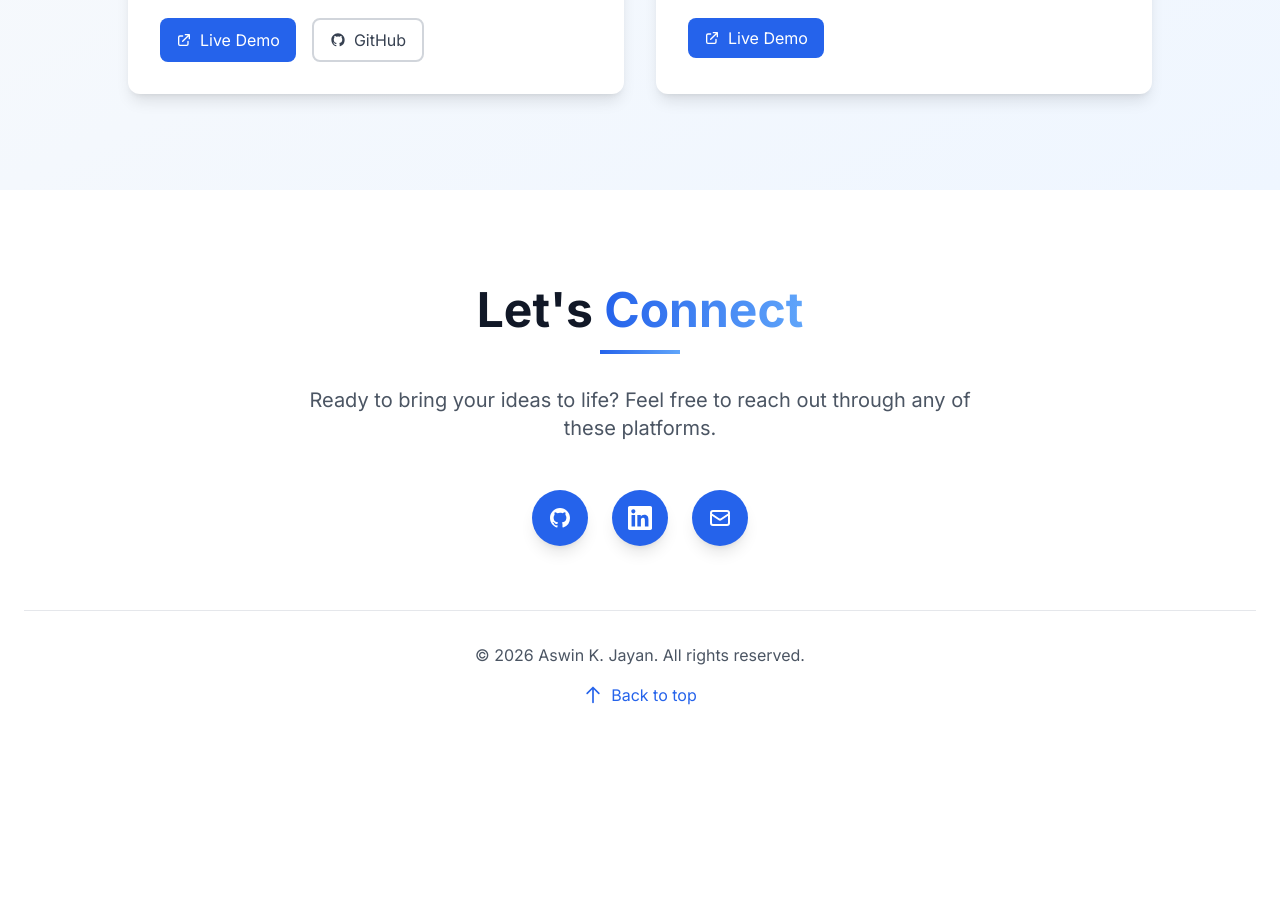
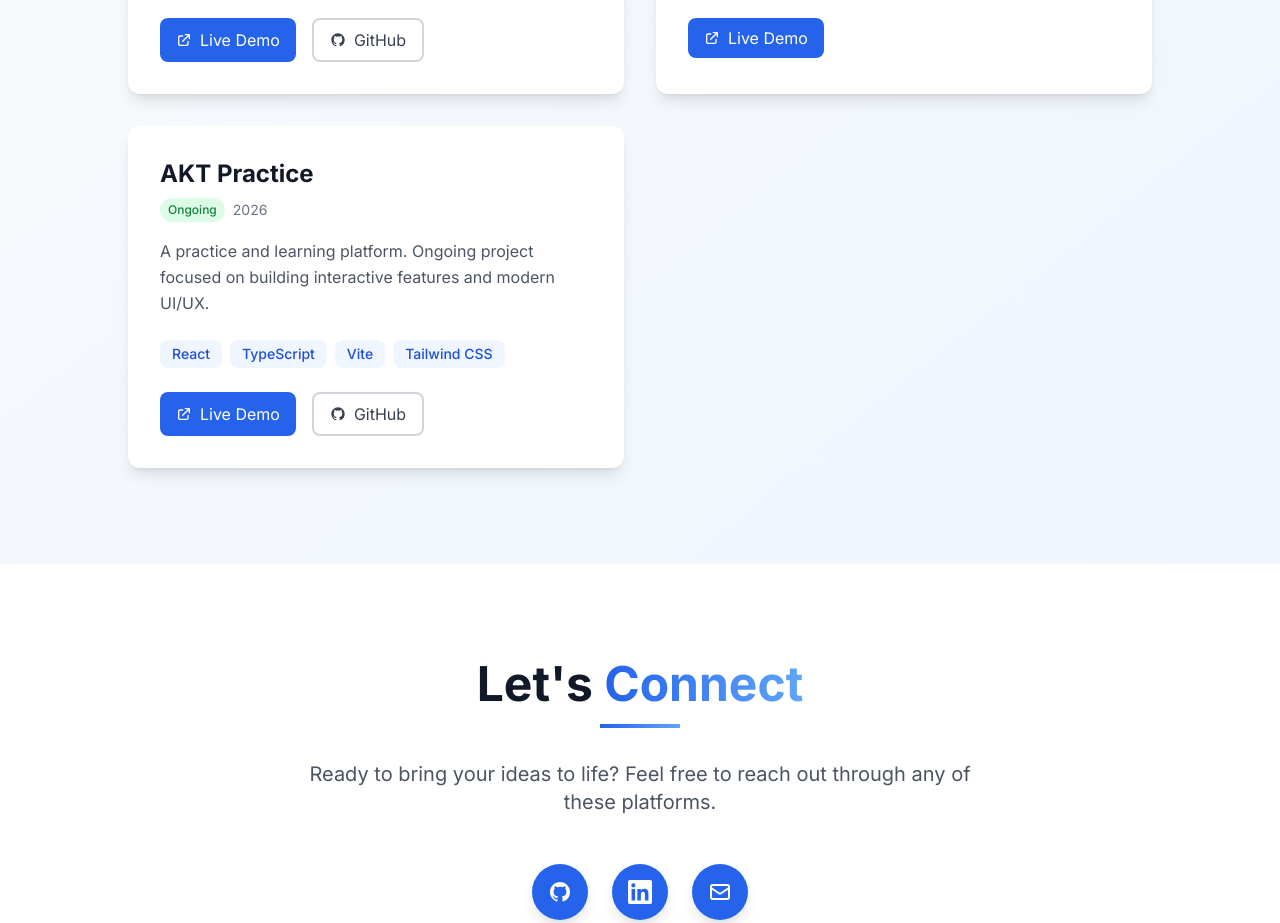
Before and after one commit to TheAssassin001/portfolio, a Next.js app: page / in a window 1280 px wide. Shown: the part 3100-4023 px from the top of the page. Before the commit the page ends 3907 px from the top, so only its background shows below. Built offline with nearby package versions, Linux system fonts and the light colour scheme.

Commit message:
Add AKT-Practice as ongoing project to portfolio

```diff
--- a/src/components/Projects.tsx
+++ b/src/components/Projects.tsx
@@ -21,6 +21,15 @@ const projects = [
     liveUrl: 'https://santacarnival.in/',
     status: 'Live',
     year: '2025',
+  },
+  {
+    title: 'AKT Practice',
+    description: 'A practice and learning platform. Ongoing project focused on building interactive features and modern UI/UX.',
+    tech: ['React', 'TypeScript', 'Vite', 'Tailwind CSS'],
+    liveUrl: '',
+    githubUrl: 'https://github.com/TheAssassin001/AKT-Practice',
+    status: 'Ongoing',
+    year: '2026',
   },
   // Add more projects here
 ]
```
Also changed, not shown: 1 other file (tests, documents, lock files or other folders).
